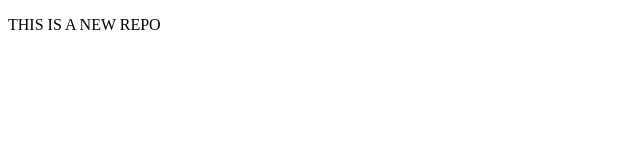
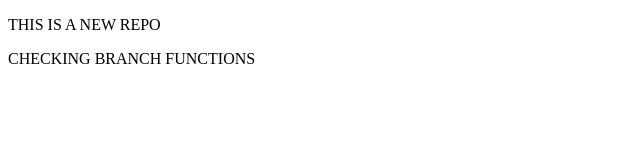
Before and after one commit to amitkumar8178/localrepo, a plain HTML site: page index.html in a window 1280 px wide. Shown: the whole page, without its empty margins (0-640 px from the left). Drawn offline with Linux system fonts and the light colour scheme.

Commit message:
learning branches

```diff
--- a/index.html
+++ b/index.html
@@ -7,5 +7,6 @@
 </head>
 <body>
     <p>THIS IS A NEW REPO</p>
+    <p>CHECKING BRANCH FUNCTIONS</p>
 </body>
 </html>
```
